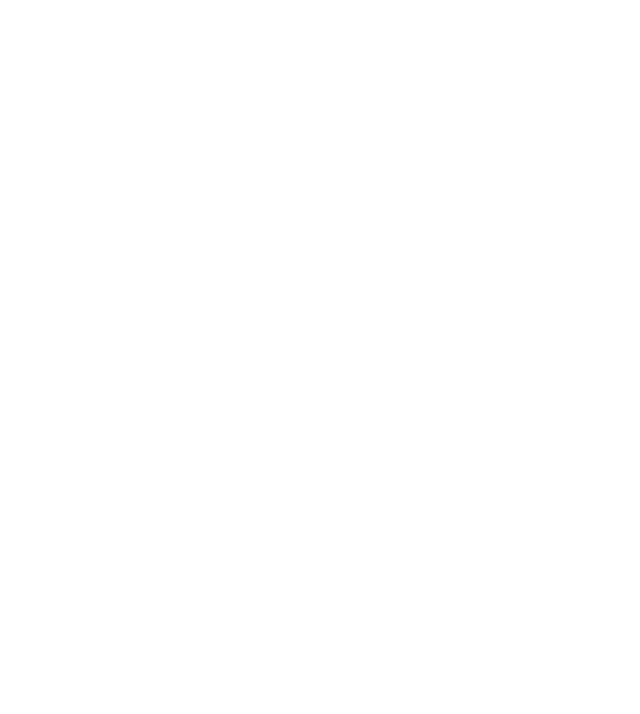
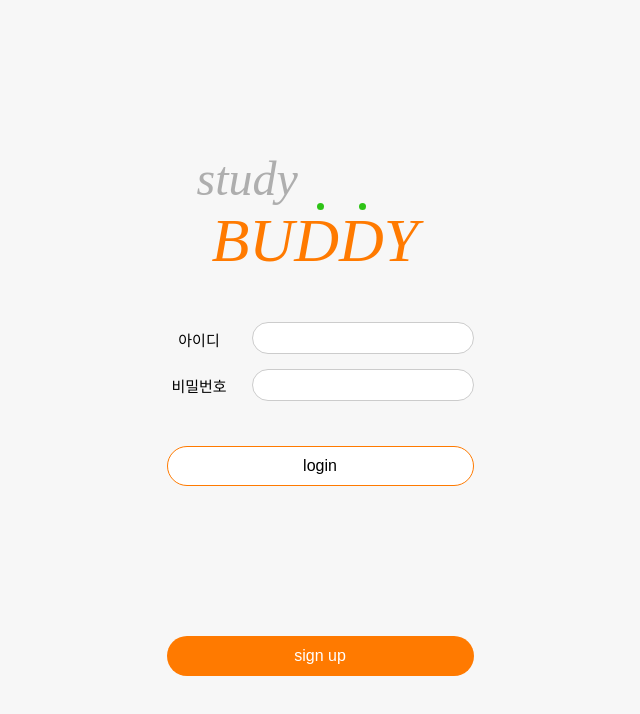
Before and after one commit to KwonHaeJin/StudyBuddy, a React (Create React App) app: page /Login in a window 1280 px wide. Before the commit this address had no page. Shown: the top 714 px of the page, without its empty margins (320-960 px from the left). Built offline with nearby package versions, Linux system fonts and the light colour scheme.

Commit message:
Feat: 로그인 페이지 제작

```diff
--- a/src/App.js
+++ b/src/App.js
@@ -2,6 +2,8 @@
 import './App.css';
 import Studyroom from './studyroom';
 import Camera from './camera';
+import Login from './Login/Login';
+import Signup from './Signup/Signup';
 import { useEffect } from 'react';
 import { BrowserRouter, Route, Routes, useNavigate} from 'react-router-dom';
 
@@ -24,7 +26,12 @@ const Home = () => {
         <button onClick={() => navigate("/camera")}>
           카메라로
         </button>
-
+        <button onClick={() => navigate("/Login")}>
+          로그인 페이지로
+        </button>
+        <button onClick={() => navigate("/Signup")}>
+          회원가입 페이지로
+        </button>
 
     </div>
   );
@@ -38,6 +45,8 @@ const App= () => {
           <Route path="/" element={<Home />} />
           <Route path="/studyroom" element={<Studyroom />} />
           <Route path="/camera" element={<Camera />} />
+          <Route path="/Login" element={<Login />} />
+          <Route path="/Signup" element={<Signup/>} />
         </Routes>
       </BrowserRouter>
     </div>
--- /dev/null
+++ b/src/Login/Login.css
@@ -0,0 +1,174 @@
+.form {
+  margin-top: 20px;
+}
+
+.input-group {
+  display: flex;
+  align-items: center; /* 레이블과 입력창을 수직 정렬 */
+  margin-bottom: 15px; /* 입력 그룹 사이의 간격 */
+}
+
+label {
+  margin-right: 10px; /* 레이블과 입력창 사이의 간격 */
+  font-size: 14px;
+}
+
+input {
+  flex: 1; /* 입력창이 가능한 공간을 모두 차지하게 함 */
+  padding: 10px;
+  border: 1px solid #ccc;
+  border-radius: 5px;
+}
+body {
+  margin: 0;
+  padding: 0;
+  display: flex;
+  justify-content: center;
+  align-items: center;
+  height: 100vh;
+  background-color: #f7f7f7; /* 배경색 */
+}
+
+.container {
+  text-align: center;
+}
+
+.title {
+  font-family: Arial, sans-serif;
+  font-size: 36px;
+  color: #999; /* 기본 색상 회색 */
+  position: relative;
+  text-align: center;
+}
+
+.study {
+  width: 123px;
+  height: 60px;
+  top: 208px;
+  left: 64px;
+  font-family: DM Sans;
+  font-size: 48px;
+  font-style: italic;
+  font-weight: 400;
+  line-height: 59.89px;
+  text-align: left;
+  color: #AEAEAE;
+  margin: 10px 0 -30px 30px ;
+}
+
+.buddy {
+  width: 211px;
+  height: 70px;
+  top: 256px;
+  left: 89px;
+  gap: 0px;
+  opacity: 0px;
+  font-family: DM Sans;
+  font-size: 62px;
+  font-style: italic;
+  font-weight: 400;
+  line-height: 80.72px;
+  text-align: left;
+  color: #FF7A00;
+  margin: -50px 0 69px 45px;
+}
+
+.form {
+  margin-top: 20px;
+}
+
+span {
+  display: block;
+  margin: 10px 0 5px;
+  font-size: 14px;
+}
+
+.input-form {
+  display: flex;
+}
+
+.id-text {
+margin: 7px 20px 0 0;
+width: 45px;
+height: 19px;
+top: 390px;
+left: 45px;
+gap: 0px;
+opacity: 0px;
+color: #000000;
+font-size: 15px;
+padding: 0 0 0 10px;
+}
+.password-text {
+width: 65px;
+height: 19px;
+top: 438px;
+left: 40px;
+gap: 0px;
+opacity: 0px;
+color: #000000;
+text-align: center;
+font-size: 15px;
+}
+
+#username, #password { /*아이디 비밀번호 입력창 */
+  width: 200px;
+  padding: 10px;
+  margin-bottom: 15px;
+  border: 1px solid #ccc;
+  border-radius: 2000px;
+  height: 10px;
+  margin: 0 0 0 20px;
+}
+
+#username {
+  margin: 0 0 0 10px;
+}
+
+.login-button {
+  width: 100%;
+  padding: 10px;
+  margin: 30px 0 150px 0;
+  background-color:#ffffff ;
+  border: 1px solid #FF7A00;
+  border-radius: 1000px;
+  color: #FF7A00;
+  cursor: pointer;
+  height: 40px;
+}
+
+.signup-button {
+  width: 100%;
+  padding: 10px;
+  background-color: #FF7A00;
+  border: none;
+  border-radius: 5px;
+  color: #ffffff;
+  cursor: pointer;
+  border-radius:1000px;
+  height: 40px;
+}
+
+.signup-button:hover, .login-button:hover {
+  opacity: 0.7; /* 버튼 호버 효과 */
+  transition: 0.3s;
+}
+
+#dot1, #dot2 {
+  height: 7px;
+  width: 7px;
+  border-radius: 3000px;
+  background-color: #2EC316;
+}
+
+.buddyIn {
+  margin: 0 0 -10px 0;
+}
+
+#dot1 {
+  margin: 20px 0 0 105px;
+}
+
+#dot2 {
+  margin: 20px 0 0 35px;
+}
--- /dev/null
+++ b/src/Login/Login.jsx
@@ -0,0 +1,38 @@
+import React from 'react';
+import '../App.css';
+import './Login.css';
+
+const App = () => {
+  return (
+    <div className="container">
+      <h1 className="title">
+        <div className="study">study</div>
+      </h1>
+
+      <h1 className="buddy">
+      <div className="dots" style={{ display: 'flex' }}>
+        <div id="dot1"></div><div id="dot2"></div>
+      </div>
+        <div className="buddyIn"></div>
+        BUDDY
+      </h1>
+
+      <div className="form">
+        <div className="input-form">
+          <div className="id-text">아이디</div>
+          <div className="input-group">
+            <input type="text" id="username" />
+          </div>
+        </div>
+        <div className="input-group">
+          <div className="password-text">비밀번호</div>
+          <input type="password" id="password" />
+        </div>
+        <button className="login-button" style={{ color: 'black' }}>login</button>
+      </div>
+      <button className="signup-button">sign up</button>
+    </div>
+  );
+};
+
+export default App;
--- /dev/null
+++ b/src/Signup/Signup.css
@@ -0,0 +1,71 @@
+.signup-container {
+    display: flex;
+    flex-direction: column;
+    align-items: center;
+    justify-content: center;
+    height: 100vh;
+    background-color: #f7f7f7;
+    padding: 20px;
+    box-shadow: 0 4px 10px rgba(0, 0, 0, 0.1);
+    border-radius: 10px;
+}
+
+h1 {
+    font-size: 24px;
+    color: #333;
+}
+
+h2 {
+    font-size: 20px;
+    color: #ff6600;
+}
+
+.avatar {
+    width: 80px;
+    height: 80px;
+    border-radius: 50%;
+    background-color: #ccc;
+    margin: 20px 0;
+}
+
+.signup-form {
+    display: flex;
+    flex-direction: column;
+    width: 100%;
+}
+
+label {
+    margin: 10px 0 5px;
+    font-size: 14px;
+}
+
+input {
+    padding: 10px;
+    border: 1px solid #ccc;
+    border-radius: 5px;
+    margin-bottom: 15px;
+    font-size: 14px;
+}
+
+.button-group {
+    display: flex;
+    justify-content: space-between;
+}
+
+button {
+    padding: 10px 20px;
+    border: none;
+    border-radius: 5px;
+    font-size: 16px;
+    cursor: pointer;
+}
+
+.cancel {
+    background-color: #f44336;
+    color: white;
+}
+
+.submit {
+    background-color: #ff6600;
+    color: white;
+}
--- /dev/null
+++ b/src/Signup/Signup.jsx
@@ -0,0 +1,32 @@
+import React from 'react';
+import './Signup.css';
+
+const Signup = () => {
+    return (
+        <div className="signup-container">
+            <h1>Sign up for</h1>
+            <h2>study BUDDY</h2>
+            <div className="avatar"></div>
+            <form className="signup-form">
+                <label>아이디</label>
+                <input type="text" placeholder="아이디를 입력하세요" />
+
+                <label>이름</label>
+                <input type="text" placeholder="이름을 입력하세요" />
+
+                <label>비밀번호</label>
+                <input type="password" placeholder="비밀번호를 입력하세요" />
+
+                <label>재확인</label>
+                <input type="password" placeholder="비밀번호를 재확인하세요" />
+
+                <div className="button-group">
+                    <button type="button" className="cancel">취소</button>
+                    <button type="submit" className="submit">완료</button>
+                </div>
+            </form>
+        </div>
+    );
+};
+
+export default Signup;
```
Also changed, not shown: package.json (+8 -0 lines), 2 other files (tests, documents, lock files or other folders).
